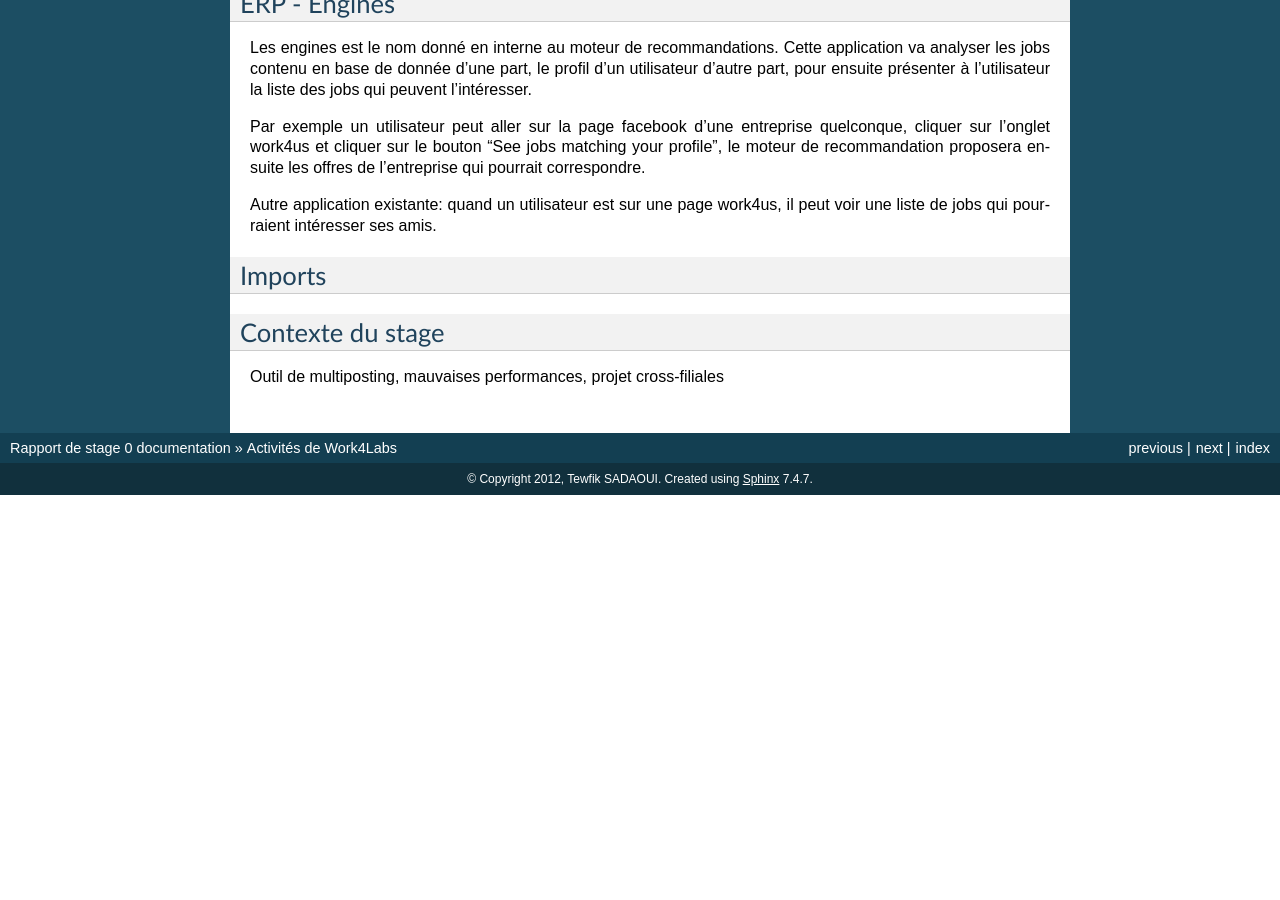
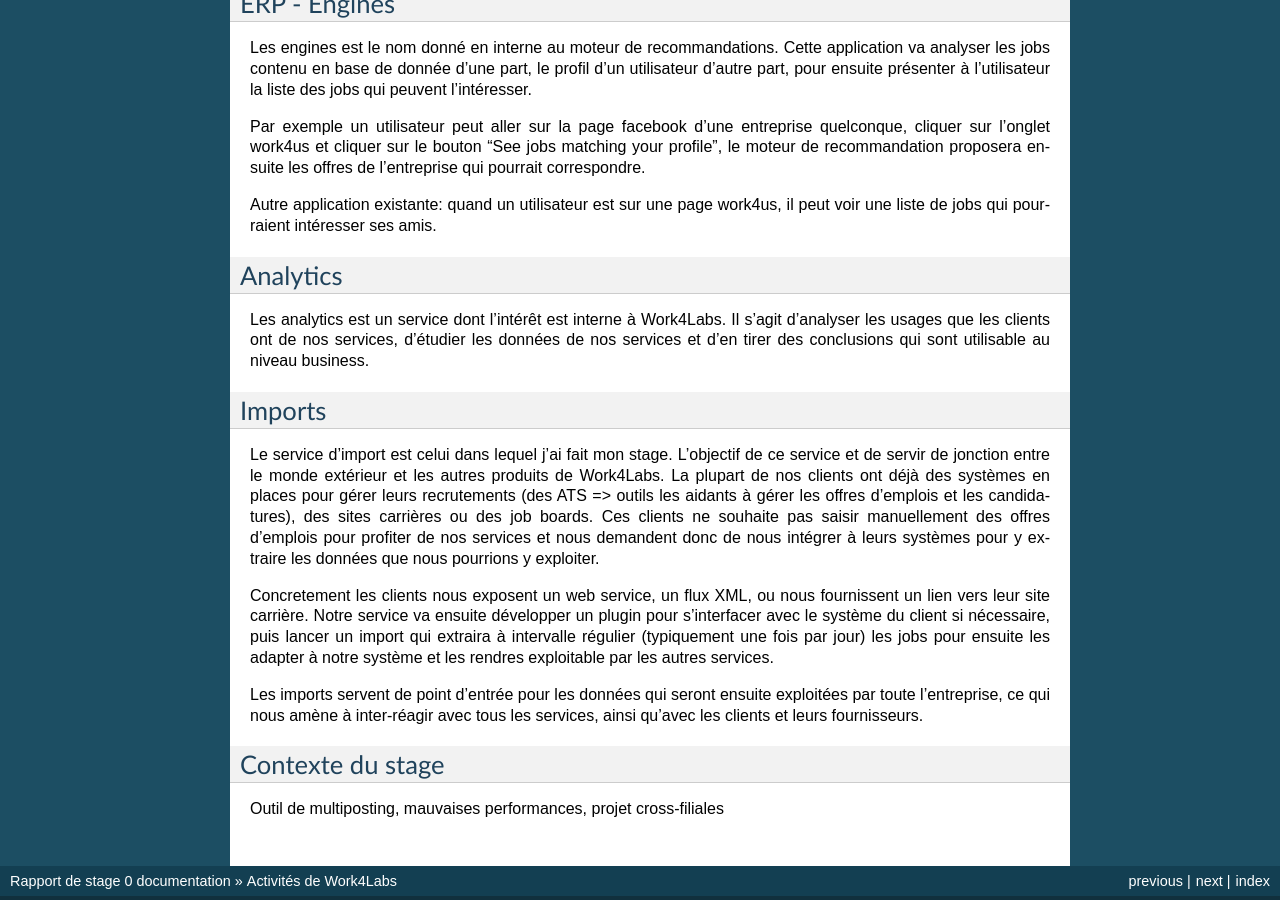
Before and after one commit to tsadaoui/Rapport_stage, a Sphinx documentation site: the page built from source/entreprise.rst, in a window 1280 px wide and 900 px high, scrolled down 918 px. Built offline with Sphinx 7.4.7, drawn with Linux system fonts in a browser that asks for light colours; before the commit the page ends 1413 px from its top, so only the background shows below that.

Commit message:
Descriptions de services

```diff
--- a/source/entreprise.rst
+++ b/source/entreprise.rst
@@ -40,8 +40,19 @@
 Autre application existante: quand un utilisateur est sur une page work4us, il peut voir une liste de jobs qui pourraient intéresser ses amis.
 
 
+Analytics
+---------
+
+Les analytics est un service dont l'intérêt est interne à Work4Labs. Il s'agit d'analyser les usages que les clients ont de nos services, d'étudier les données de nos services et d'en tirer des conclusions qui sont utilisable au niveau business.
+
 Imports
 -------
+
+Le service d'import est celui dans lequel j'ai fait mon stage. L'objectif de ce service et de servir de jonction entre le monde extérieur et les autres produits de Work4Labs. La plupart de nos clients ont déjà des systèmes en places pour gérer leurs recrutements (des ATS => outils les aidants à gérer les offres d'emplois et les candidatures), des sites carrières ou des job boards. Ces clients ne souhaite pas saisir manuellement des offres d'emplois pour profiter de nos services et nous demandent donc de nous intégrer à leurs systèmes pour y extraire les données que nous pourrions y exploiter.
+
+Concretement les clients nous exposent un web service, un flux XML, ou nous fournissent un lien vers leur site carrière. Notre service va ensuite développer un plugin pour s'interfacer avec le système du client si nécessaire, puis lancer un import qui extraira à intervalle régulier (typiquement une fois par jour) les jobs pour ensuite les adapter à notre système et les rendres exploitable par les autres services.
+
+Les imports servent de point d'entrée pour les données qui seront ensuite exploitées par toute l'entreprise, ce qui nous amène à inter-réagir avec tous les services, ainsi qu'avec les clients et leurs fournisseurs.
 
 Contexte du stage
 -----------------
```
